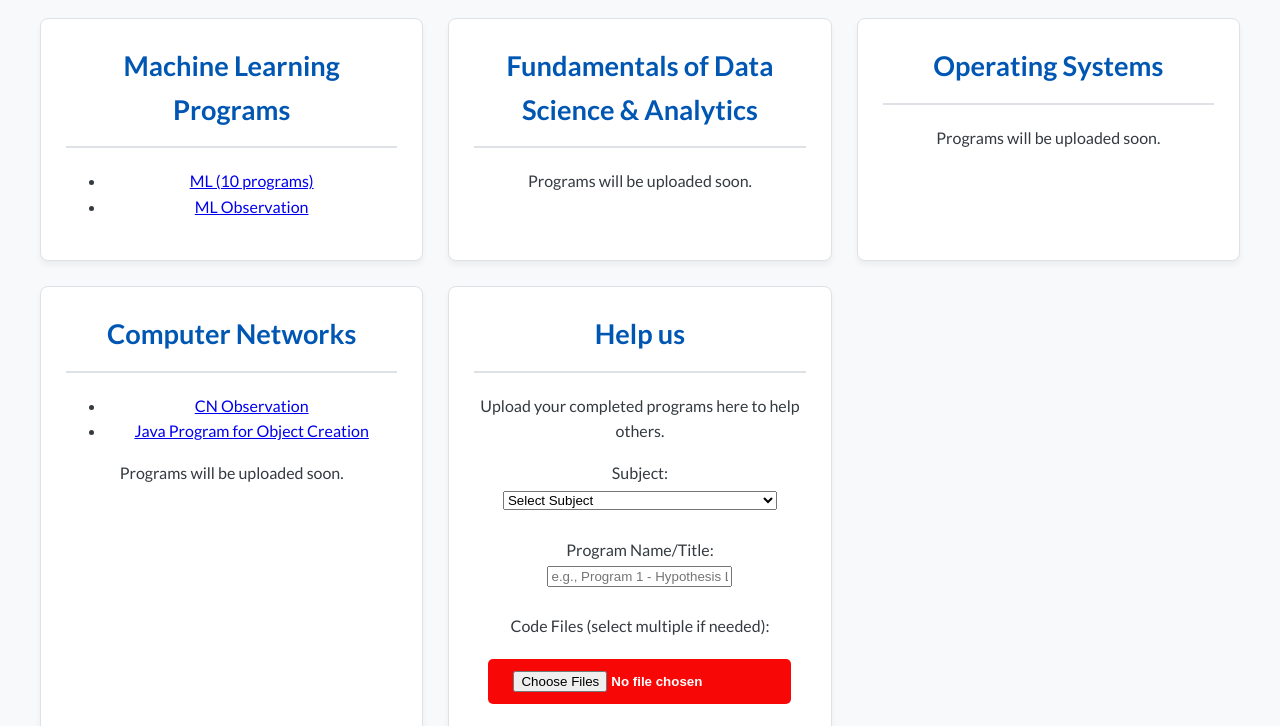
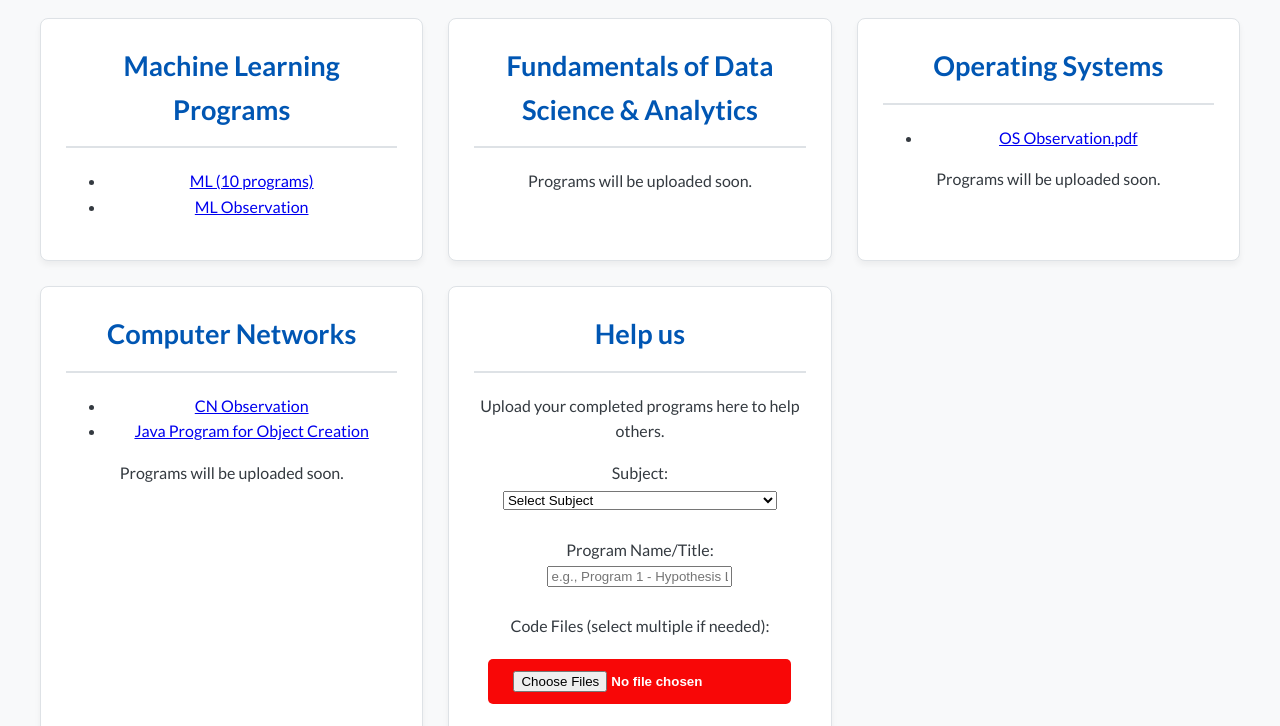
Before and after one commit to cyberpunk46-dev/copycat, a plain HTML site: page course.html in a window 1280 px wide. Shown: the part 74-800 px from the top of the page. Drawn offline with Linux system fonts and the light colour scheme.

Commit message:
Update course.html

```diff
--- a/course.html
+++ b/course.html
@@ -39,7 +39,7 @@
             <div class="semester-card">
                 <h3>Operating Systems</h3>
                 <ul class="subject-list">
-                    <!-- <li><a href="#">Design and Analysis of Algorithms</a></li> -->
+                    <li><a href="documents/OS Observation (1)">OS Observation.pdf</a></li>
                 </ul>
                 <p>Programs will be uploaded soon.</p>
             </div>
```
